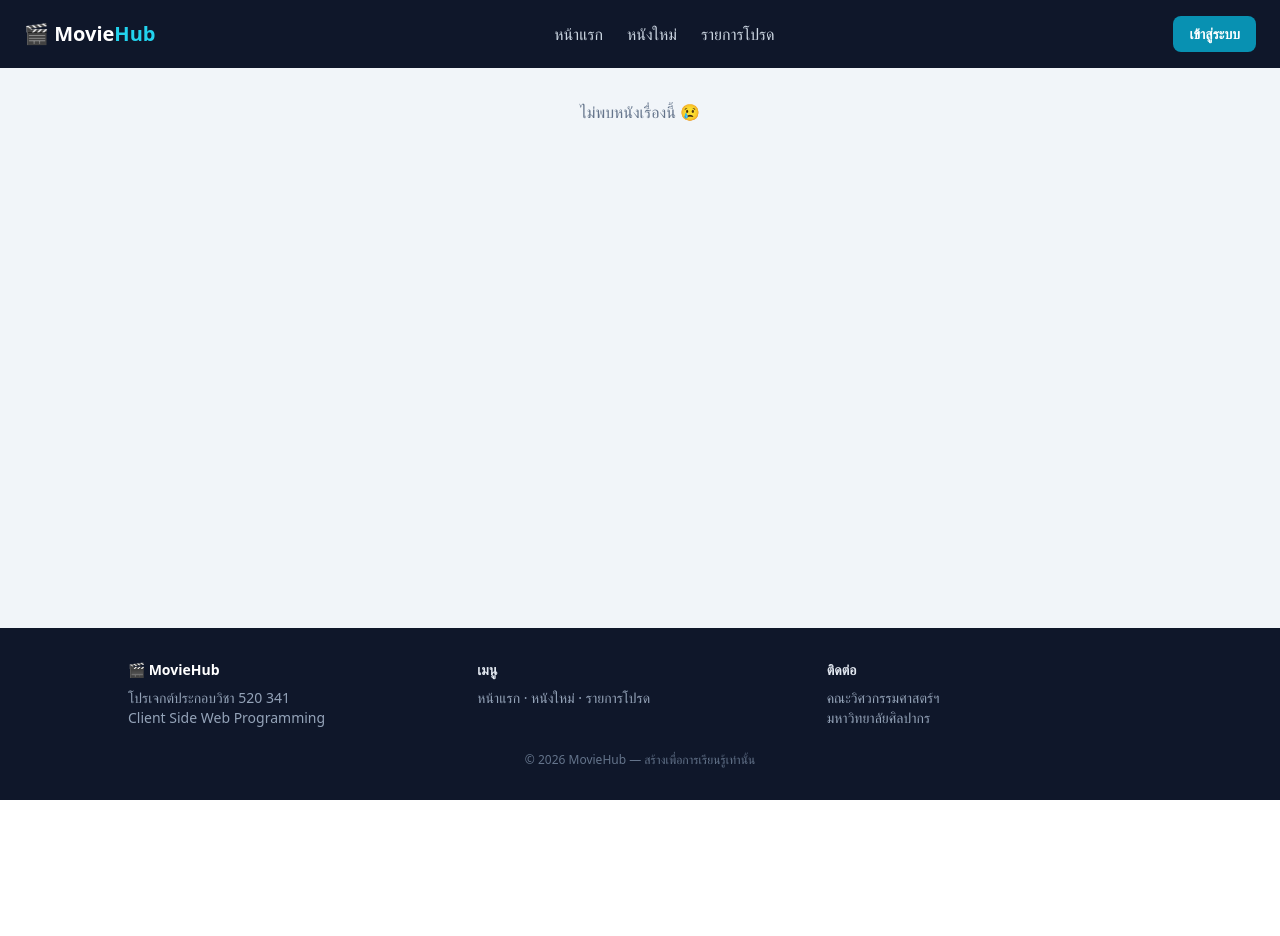
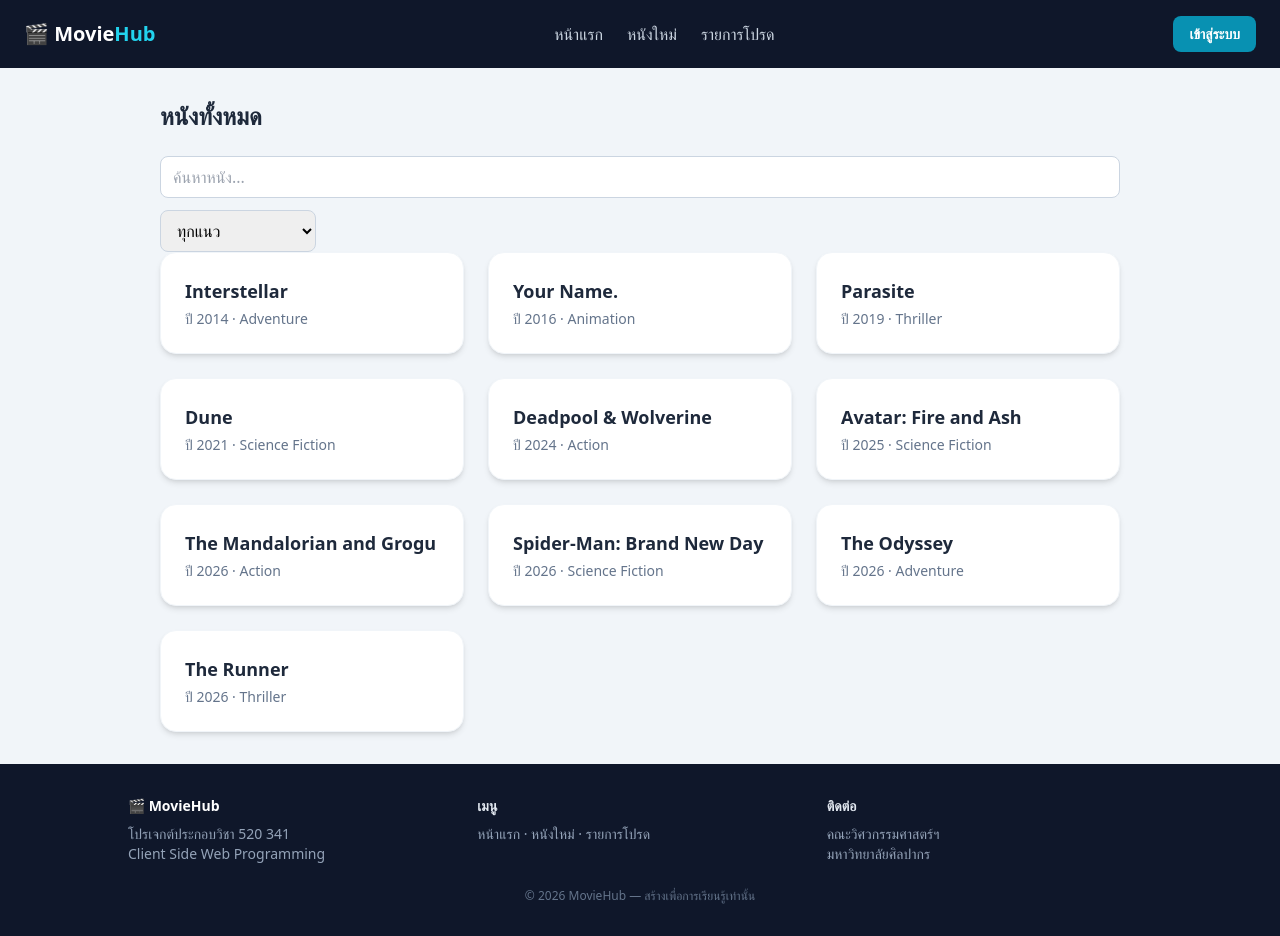
Before and after one commit to 670710324/react-week4, a React (Create React App) app in the folder my-app/: page /movies in a window 1280 px wide. Before the commit the page ends 800 px from the top, so only its background shows below. Built offline with nearby package versions, Linux system fonts and the light colour scheme.

Commit message:
add movie search and genre filter

```diff
--- /dev/null
+++ b/my-app/src/Component/GenreBox.jsx
@@ -0,0 +1,18 @@
+function GenreBox({ genre, onGenreChange, genres }) {
+  return (
+    <select
+      value={genre}
+      onChange={event => onGenreChange(event.target.value)}
+      className="mt-3 rounded-lg border border-slate-300 px-3 py-2"
+    >
+      <option value="all">ทุกแนว</option>
+      {genres.map(movieGenre => (
+        <option key={movieGenre} value={movieGenre}>
+          {movieGenre}
+        </option>
+      ))}
+    </select>
+  );
+}
+
+export default GenreBox;
--- /dev/null
+++ b/my-app/src/Component/SearchBox.jsx
@@ -0,0 +1,12 @@
+function SearchBox({ query, setQuery }) {
+  return (
+    <input
+      value={query}
+      onChange={event => setQuery(event.target.value)}
+      placeholder="ค้นหาหนัง..."
+      className="w-full rounded-lg border border-slate-300 px-3 py-2"
+    />
+  );
+}
+
+export default SearchBox;
--- a/my-app/src/Pages/Movies.jsx
+++ b/my-app/src/Pages/Movies.jsx
@@ -1,26 +1,48 @@
-import { useParams, Link } from 'react-router-dom';
+import { useState } from 'react';
+import { Link } from 'react-router-dom';
 import { movies } from '../DATA/data';
+import SearchBox from '../Component/SearchBox';
+import GenreBox from '../Component/GenreBox';
 
-function MovieDetail() {
-  const { id } = useParams();                       // อ่านค่าจาก URL (ได้เป็น string!)
-  const movie = movies.find(m => m.id === Number(id));
+const GENRES = [...new Set(movies.map(movie => movie.genre))];
 
-  if (!movie) {
-    return <p className="p-8 text-center text-slate-500">ไม่พบหนังเรื่องนี้ 😢</p>;
-  }
+function Movies() {
+  const [query, setQuery] = useState('');
+  const [genre, setGenre] = useState('all');
+
+  const searchQuery = query.trim().toLowerCase();
+  const shown = movies.filter(movie => {
+    const matchesTitle = movie.title
+      .toLowerCase()
+      .split(' ')
+      .some(word => word.startsWith(searchQuery));
+    const matchesGenre = genre === 'all' || movie.genre === genre;
+
+    return matchesTitle && matchesGenre;
+  });
 
   return (
-    <div className="mx-auto max-w-xl p-8">
-      <h1 className="text-3xl font-bold text-slate-800">{movie.title}</h1>
-      <p className="mt-1 text-slate-500">ปี {movie.year} · {movie.genre}</p>
-      <p className="mt-4 leading-relaxed text-slate-700">{movie.detail}</p>
-      <Link to="/movies"
-            className="mt-6 inline-block rounded-lg bg-cyan-600 px-4 py-2
-                       font-semibold text-white hover:bg-cyan-700 transition">
-        ← กลับไปหน้าหนังทั้งหมด
-      </Link>
+    <div className="mx-auto max-w-5xl p-8">
+      <h1 className="mb-6 text-2xl font-bold text-slate-800">หนังทั้งหมด</h1>
+      <SearchBox query={query} setQuery={setQuery} />
+      <GenreBox genre={genre} onGenreChange={setGenre} genres={GENRES} />
+
+      {shown.length === 0 ? (
+        <p className="mt-6 text-center text-slate-500">ไม่พบหนังที่ค้นหา</p>
+      ) : (
+        <div className="grid grid-cols-1 gap-6 md:grid-cols-2 lg:grid-cols-3">
+          {shown.map(movie => (
+            <Link key={movie.id} to={`/movies/${movie.id}`}
+                  className="rounded-2xl border border-slate-100 bg-white p-6 shadow-md
+                             transition hover:-translate-y-1 hover:shadow-xl">
+              <h3 className="text-lg font-bold text-slate-800">{movie.title}</h3>
+              <p className="mt-1 text-sm text-slate-500">ปี {movie.year} · {movie.genre}</p>
+            </Link>
+          ))}
+        </div>
+      )}
     </div>
   );
 }
 
-export default MovieDetail;
+export default Movies;
```
